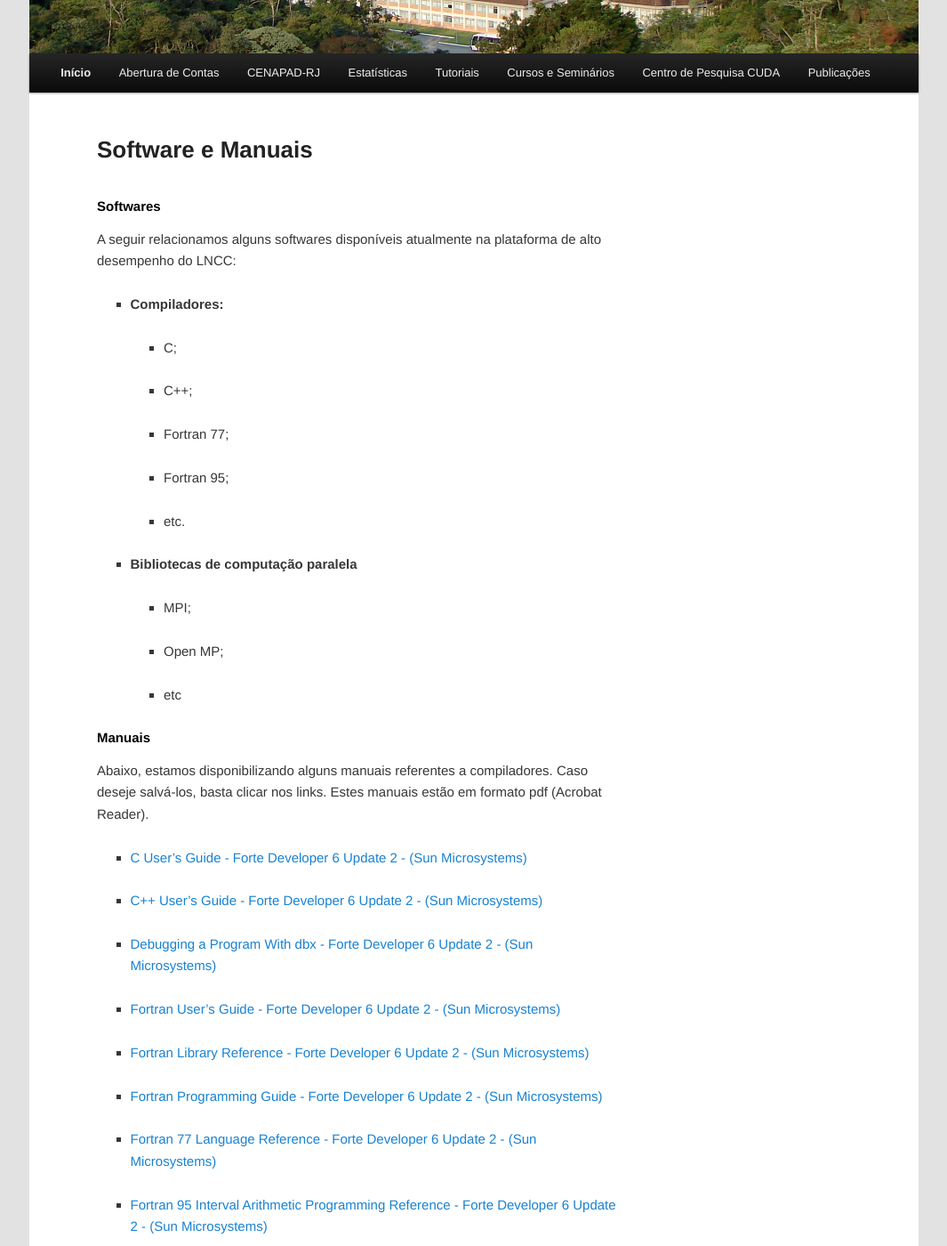
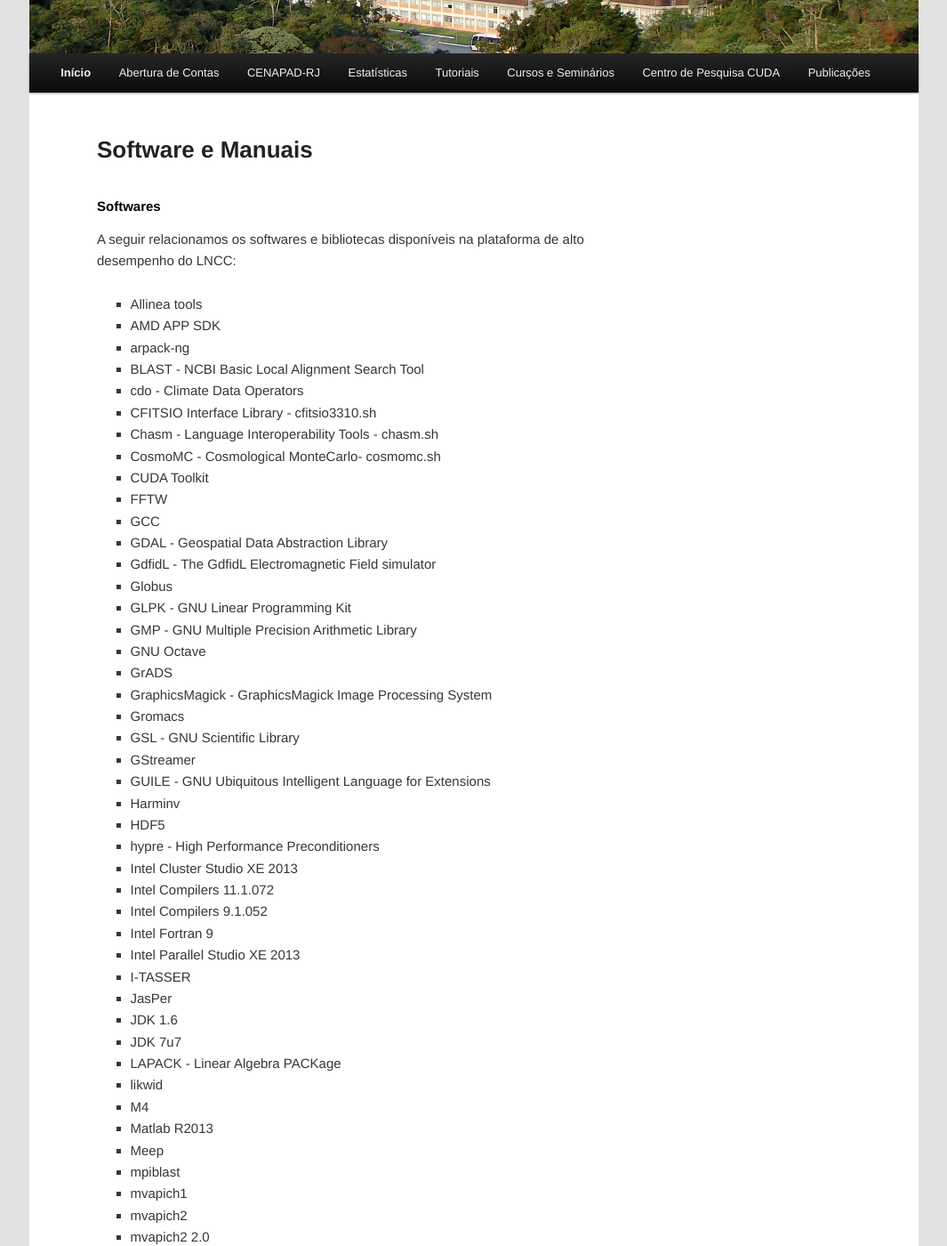
Before and after one commit to gmgall/site-cenapad, a Jekyll site: the page built from cenapad-rj/parque-computacional/software-e-manuais/index.markdown, in a window 1280 px wide and 1400 px high, scrolled down 260 px. Shown: the whole window at 89% size, without its empty margins (107-1172 px from the left). Built offline with Jekyll 4.4.1, drawn with Linux system fonts in a browser that asks for light colours; Markdown is read by kramdown in place of the engine named in the settings; some of the changed text lies outside the part shown.

Commit message:
Atualiza a página 'Softwares e manuais'

```diff
--- a/cenapad-rj/parque-computacional/software-e-manuais/index.markdown
+++ b/cenapad-rj/parque-computacional/software-e-manuais/index.markdown
@@ -8,87 +8,109 @@ title: Software e Manuais
 wordpress_id: 68
 ---
 
-
-
-
 # Softwares
 
+A seguir relacionamos os softwares e bibliotecas disponíveis na plataforma de alto desempenho do LNCC:
 
-
-
-A seguir relacionamos alguns softwares disponíveis atualmente na plataforma de alto desempenho do LNCC:
-
-
-
-
-
-
-
-  * **Compiladores:**
-
-
-    * C;
-
-
-    * C++;
-
-
-    * Fortran 77;
-
-
-    * Fortran 95;
-
-
-    * etc.
-
-
-
-
-
-  * **Bibliotecas de computação paralela**
-
-
-    * MPI;
-
-
-    * Open MP;
-
-
-    * etc
-
-
-
-
-
-
+* Allinea tools
+* AMD APP SDK
+* arpack-ng
+* BLAST - NCBI Basic Local Alignment Search Tool
+* cdo - Climate Data Operators
+* CFITSIO Interface Library - cfitsio3310.sh
+* Chasm - Language Interoperability Tools - chasm.sh
+* CosmoMC - Cosmological MonteCarlo- cosmomc.sh
+* CUDA Toolkit
+* FFTW
+* GCC
+* GDAL - Geospatial Data Abstraction Library
+* GdfidL - The GdfidL Electromagnetic Field simulator
+* Globus
+* GLPK - GNU Linear Programming Kit
+* GMP - GNU Multiple Precision Arithmetic Library
+* GNU Octave
+* GrADS
+* GraphicsMagick - GraphicsMagick Image Processing System
+* Gromacs
+* GSL - GNU Scientific Library
+* GStreamer
+* GUILE - GNU Ubiquitous Intelligent Language for Extensions
+* Harminv
+* HDF5
+* hypre - High Performance Preconditioners
+* Intel Cluster Studio XE 2013
+* Intel Compilers 11.1.072
+* Intel Compilers 9.1.052
+* Intel Fortran 9
+* Intel Parallel Studio XE 2013
+* I-TASSER
+* JasPer
+* JDK 1.6
+* JDK 7u7
+* LAPACK - Linear Algebra PACKage
+* likwid
+* M4
+* Matlab R2013
+* Meep
+* mpiblast
+* mvapich1
+* mvapich2
+* mvapich2 2.0
+* ncarg - NCAR Graphics
+* ncl_ncarg - NCAR Command Line
+* Ncview
+* NetCDF
+* NumPy
+* OpenBLAS
+* OpenCV - Open Source Computer Vision Library
+* openModeller
+* OpenMPI
+* PCRE - Perl Compatible Regular Expressions
+* PETSc
+* PGI Compilers
+* PROJ.4 - Cartographic Projections Library
+* Python
+* Qhull
+* Qt 4.6
+* Quantis RNG - True Random Number Generator
+* R
+* Scilab
+* Singular
+* SuiteSparse
+* SUNDIALS - SUite of Nonlinear and DIfferential/ALgebraic equation Solvers
+* Sun Studio
+* TBB - Threading Building Blocks
+* Texinfo
+* TeX Live
+* Trilinos
+* UMFPACK - unsymmetric multifrontal sparse LU factorization package
+* VTune
+* Yasm
 
 # Manuais
 
 
-Abaixo, estamos disponibilizando alguns manuais referentes a compiladores. Caso deseje salvá-los, basta clicar nos links. Estes manuais estão em formato pdf (Acrobat Reader).
+Abaixo disponibilizamos alguns manuais referentes a compiladores em formato PDF.
+
+* [C User's Guide - Forte Developer 6 Update 2 - (Sun Microsystems)](http://www.lncc.br/sta/manuais/C_Guide.pdf)
 
 
+* [C++ User's Guide - Forte Developer 6 Update 2 - (Sun Microsystems)](http://www.lncc.br/sta/manuais/C++_Guide.pdf)
 
 
-  * [C User's Guide - Forte Developer 6 Update 2 - (Sun Microsystems)](http://www.lncc.br/sta/manuais/C_Guide.pdf)
+* [Debugging a Program With dbx - Forte Developer 6 Update 2 - (Sun Microsystems)](http://www.lncc.br/sta/manuais/Debug_Program.pdf)
 
 
-  * [C++ User's Guide - Forte Developer 6 Update 2 - (Sun Microsystems)](http://www.lncc.br/sta/manuais/C++_Guide.pdf)
+* [Fortran User's Guide - Forte Developer 6 Update 2 - (Sun Microsystems)](http://www.lncc.br/sta/manuais/Fortran_Guide.pdf)
 
 
-  * [Debugging a Program With dbx - Forte Developer 6 Update 2 - (Sun Microsystems)](http://www.lncc.br/sta/manuais/Debug_Program.pdf)
+* [Fortran Library Reference - Forte Developer 6 Update 2 - (Sun Microsystems)](http://www.lncc.br/sta/manuais/Fortran_Lib_Ref.pdf)
 
 
-  * [Fortran User's Guide - Forte Developer 6 Update 2 - (Sun Microsystems)](http://www.lncc.br/sta/manuais/Fortran_Guide.pdf)
+* [Fortran Programming Guide - Forte Developer 6 Update 2 - (Sun Microsystems)](http://www.lncc.br/sta/manuais/Fortran_Prog_Guide.pdf)
 
 
-  * [Fortran Library Reference - Forte Developer 6 Update 2 - (Sun Microsystems)](http://www.lncc.br/sta/manuais/Fortran_Lib_Ref.pdf)
+* [Fortran 77 Language Reference - Forte Developer 6 Update 2 - (Sun Microsystems)](http://www.lncc.br/sta/manuais/Fortran77_Lang_Ref.pdf)
 
 
-  * [Fortran Programming Guide - Forte Developer 6 Update 2 - (Sun Microsystems)](http://www.lncc.br/sta/manuais/Fortran_Prog_Guide.pdf)
-
-
-  * [Fortran 77 Language Reference - Forte Developer 6 Update 2 - (Sun Microsystems)](http://www.lncc.br/sta/manuais/Fortran77_Lang_Ref.pdf)
-
-
-  * [Fortran 95 Interval Arithmetic Programming Reference - Forte Developer 6 Update 2 - (Sun Microsystems)](http://www.lncc.br/sta/manuais/Fortran95_Prog_Ref.pdf)
+* [Fortran 95 Interval Arithmetic Programming Reference - Forte Developer 6 Update 2 - (Sun Microsystems)](http://www.lncc.br/sta/manuais/Fortran95_Prog_Ref.pdf)
```
